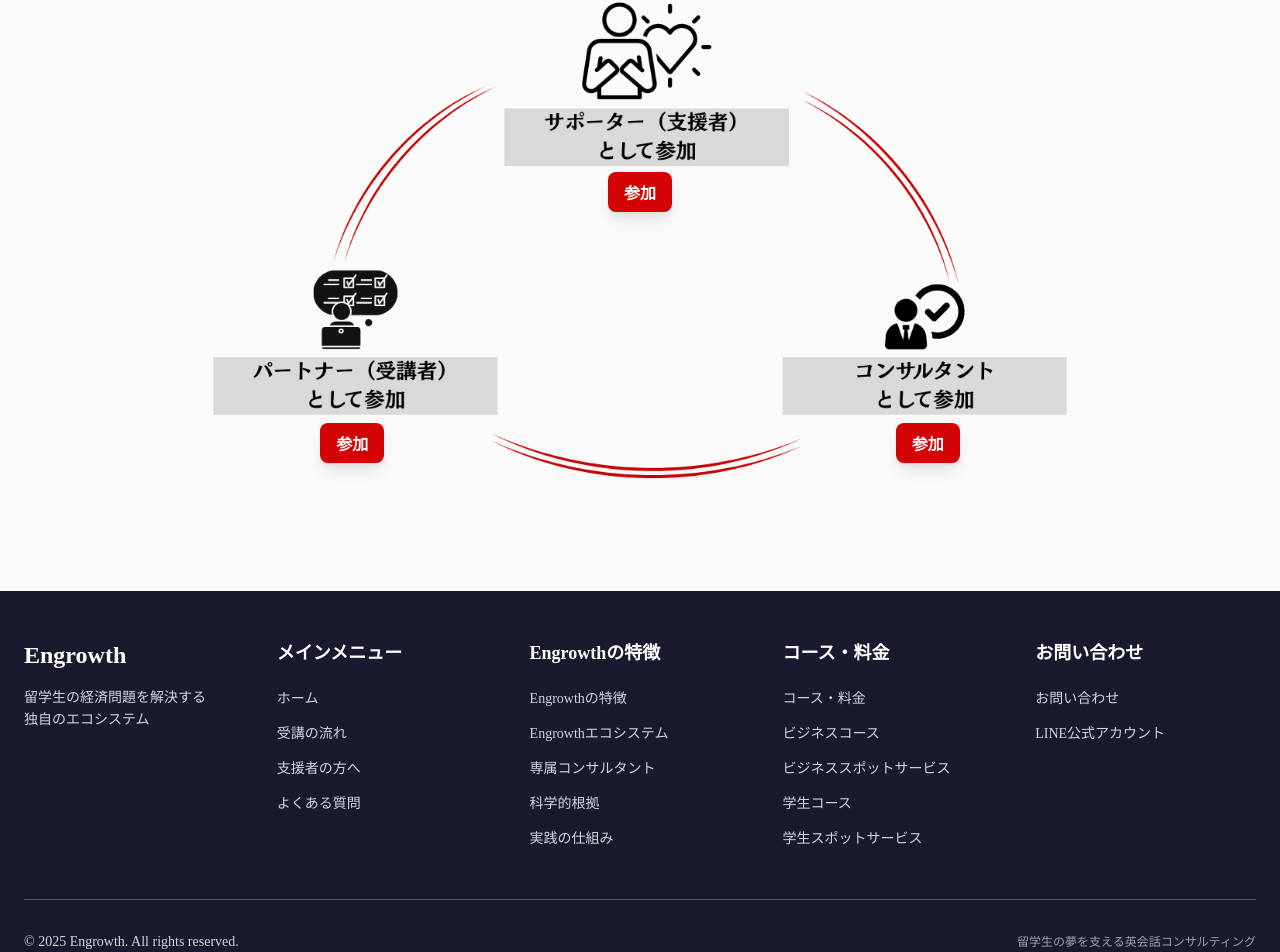
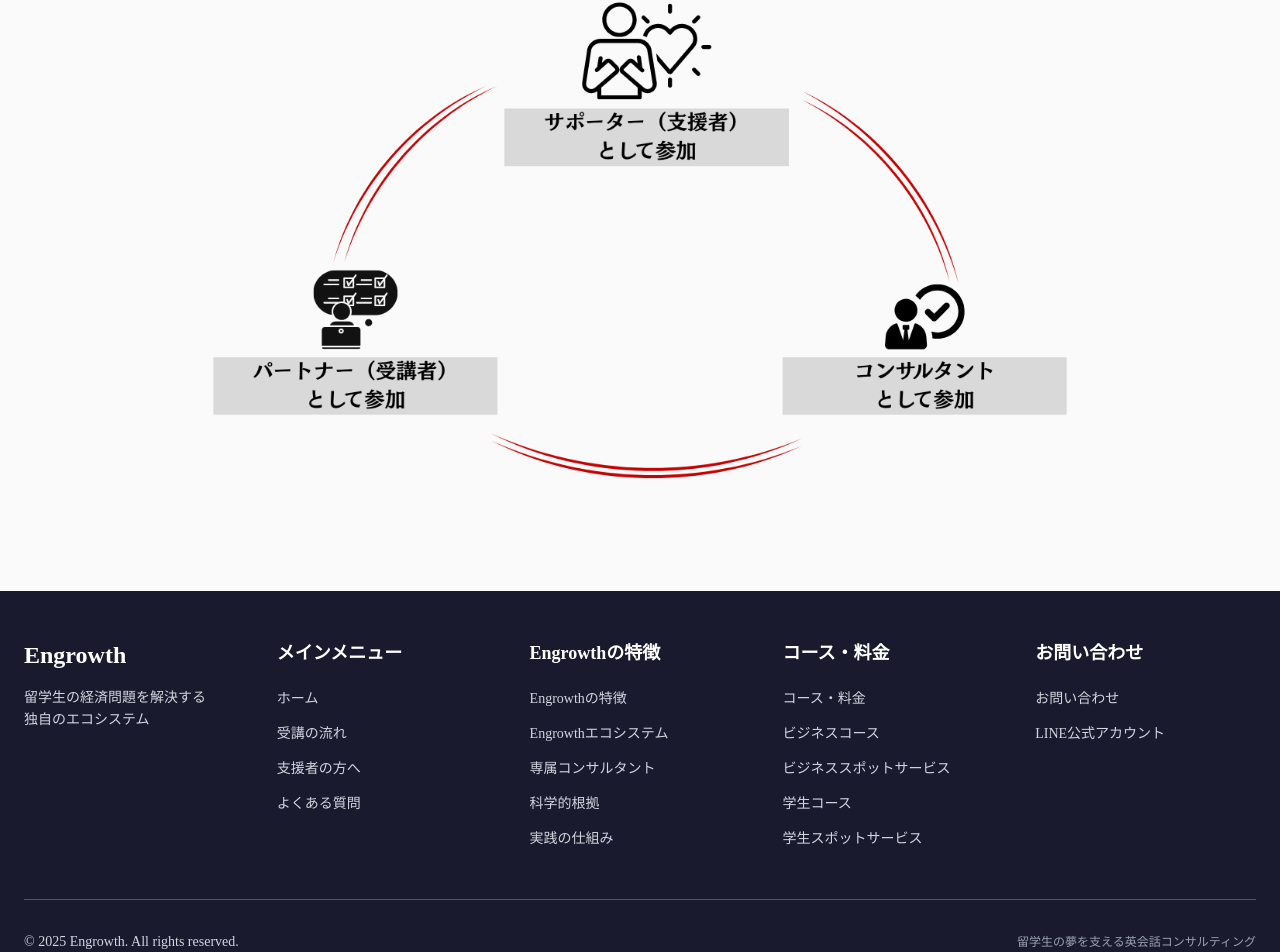
Before and after one commit to rino-07/engrowth, a Next.js app: page /about/ecosystem in a window 1280 px wide. Shown: the part 4922-5874 px from the top of the page. Built offline with nearby package versions, Linux system fonts and the light colour scheme.

Commit message:
Engroowthエコシステム参加図のボタン修正

```diff
--- a/src/app/about/ecosystem/page.tsx
+++ b/src/app/about/ecosystem/page.tsx
@@ -248,8 +248,8 @@ export default function AboutPage() {
         <Container className="px-6 lg:px-8">
           <div className="text-center">
 
-            {/* エコシステム図とボタン */}
-            <div className="max-w-5xl mx-auto lg:mb-16 px-4">
+           {/* エコシステム図とボタン */}
+           <div className="max-w-5xl mx-auto lg:mb-16 px-4">
               <div className="relative">
                 <Image
                   src="/images/about/eco02.png"
@@ -259,60 +259,49 @@ export default function AboutPage() {
                   className="w-full h-auto mx-auto"
                 />
 
-                {/* ボタンを画像上に絶対配置 - レスポンシブ対応 */}
+                {/* ボタンを画像上に絶対配置 - クリックエリアとして機能させる */}
                 <div className="absolute inset-0">
-                  {/* パートナー（受講者）として参加ボタン */}
+
+                  {/* 1. サポーター（支援者）として参加ボタン → クリックエリア */}
                   <a
                     href="/supporters"
-                    className="absolute"
+                    className="absolute block w-1/3 h-1/12 opacity-0 hover:opacity-10 transition-all duration-200 cursor-pointer" // ★ 修正点
                     style={{
-                      top: '40%',
+                      top: '30%', // 画像の中央上部に合わせて調整
                       left: '50%',
-                      transform: 'translate(-50%, -50%)'
+                      transform: 'translate(-50%, -50%)',
+                      // border: '1px solid red' // デバッグ用: クリックエリアを確認したい場合
                     }}
                   >
-                    <button
-                      className="px-2 py-1 sm:px-3 sm:py-2 md:px-4 md:py-2 text-white font-bold rounded-lg shadow-lg hover:opacity-90 transition-opacity text-xs sm:text-sm md:text-base"
-                      style={{ backgroundColor: '#d30306', minWidth: '60px', maxWidth: '80px' }}
-                    >
-                      参加
-                    </button>
+                    {/* ★ ボタン要素は削除 */}
                   </a>
 
-                  {/* サポーター（支援者）として参加ボタン */}
+                  {/* 2.パートナー受講者として参加ボタン → クリックエリア */}
                   <a
                     href="/flow"
-                    className="absolute"
+                    className="absolute block w-1/3 h-1/12 opacity-0 hover:opacity-10 transition-all duration-200 cursor-pointer" // ★ 修正点
                     style={{
-                      top: '85%',
+                      top: '74%', // 画像の下部左側に合わせて調整
                       left: '21%',
-                      transform: 'translate(-50%, -50%)'
+                      transform: 'translate(-50%, -50%)',
+                      // border: '1px solid red' // デバッグ用: クリックエリアを確認したい場合
                     }}
                   >
-                    <button
-                      className="px-2 py-1 sm:px-3 sm:py-2 md:px-4 md:py-2 text-white font-bold rounded-lg shadow-lg hover:opacity-90 transition-opacity text-xs sm:text-sm md:text-base"
-                      style={{ backgroundColor: '#d30306', minWidth: '60px', maxWidth: '80px' }}
-                    >
-                      参加
-                    </button>
+                    {/* ★ ボタン要素は削除 */}
                   </a>
 
-                  {/* コンサルタントとして参加ボタン */}
+                  {/* 3. コンサルタントとして参加ボタン → クリックエリア */}
                   <a
                     href="/contact"
-                    className="absolute"
+                    className="absolute block w-1/3 h-1/12 opacity-0 hover:opacity-10 transition-all duration-200 cursor-pointer" // ★ 修正点
                     style={{
-                      top: '85%',
+                      top: '74%', // 画像の下部右側に合わせて調整
                       left: '79%',
-                      transform: 'translate(-50%, -50%)'
+                      transform: 'translate(-50%, -50%)',
+                      // border: '1px solid red' // デバッグ用: クリックエリアを確認したい場合
                     }}
                   >
-                    <button
-                      className="px-2 py-1 sm:px-3 sm:py-2 md:px-4 md:py-2 text-white font-bold rounded-lg shadow-lg hover:opacity-90 transition-opacity text-xs sm:text-sm md:text-base"
-                      style={{ backgroundColor: '#d30306', minWidth: '60px', maxWidth: '80px' }}
-                    >
-                      参加
-                    </button>
+                    {/* ★ ボタン要素は削除 */}
                   </a>
                 </div>
               </div>
```
